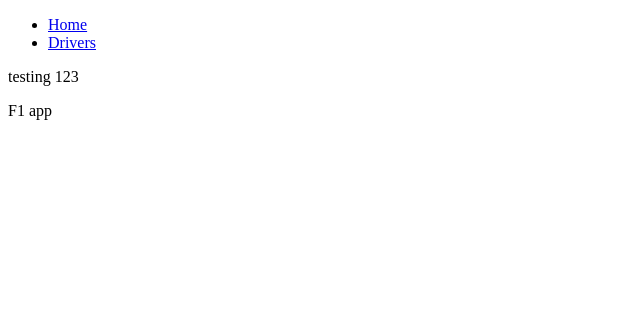
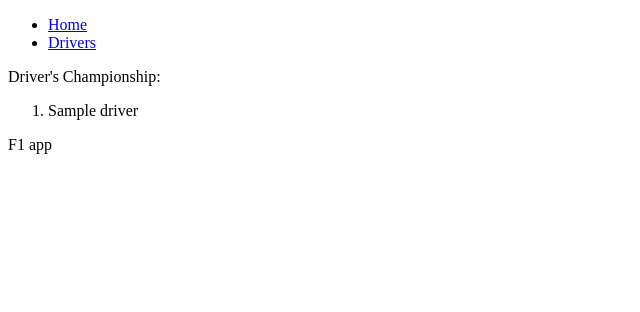
Before and after one commit to OhmniD/CodeClan_Week05_Full_Stack_Solo_Project, a Flask app: page / in a window 1280 px wide. Shown: the top 312 px of the page, without its empty margins (0-640 px from the left). Run offline with Flask 2, Linux system fonts and the light colour scheme; a database or web service that is not in the repository returns one stand-in record (values such as "Sample title"); some libraries are stand-ins or nearby versions.

Commit message:
create ordered list on index page to show driver championship order

```diff
--- a/app.py
+++ b/app.py
@@ -2,13 +2,15 @@ from flask import Flask, render_template
 
 from controllers.drivers_controller import drivers_blueprint
 
+import repositories.driver_repository as driver_repository
 app = Flask(__name__)
 
 app.register_blueprint(drivers_blueprint)
 
 @app.route('/')
 def main():
-    return render_template('index.html')
+    championship = driver_repository.championship_order()
+    return render_template('index.html', championship = championship)
 
 if __name__ == '__main__':
     app.run()
--- a/console.py
+++ b/console.py
@@ -146,4 +146,9 @@ driver_team_repository.save(driver2_team2)
 driver_team_repository.save(driver3_team3)
 driver_team_repository.save(driver3_team4)
 
+championship = driver_repository.championship_order()
+
+for driver in championship:
+    print(driver.__dict__)
+
 pdb.set_trace()
--- a/repositories/driver_repository.py
+++ b/repositories/driver_repository.py
@@ -64,3 +64,15 @@ def team(driver):
         teams.append(team)
 
     return teams
+
+def championship_order():
+    drivers = []
+
+    sql = "SELECT * FROM drivers WHERE is_reserve IS NOT True ORDER BY championship_points DESC"
+    results = run_sql(sql)
+
+    for row in results:
+        driver = Driver(row['name'], row['nationality'], row['championship_points'], row['car_number'], row['is_reserve'], row['picture_url'], row['id'])
+        drivers.append(driver)
+
+    return drivers
--- a/templates/index.html
+++ b/templates/index.html
@@ -2,6 +2,13 @@
 
 {% block content %}
 
-<p>testing 123</p>
+<section>
+    <p>Driver's Championship:</p>
+    <ol>
+        {% for driver in championship %}
+        <li>{{ driver.name }}</li>
+        {% endfor %}
+    </ol>
+</section>
 
 {% endblock %}
```
Also changed, not shown: controllers/drivers_controller.py (+6 -2 lines), .VSCodeCounter/2021-06-05_15-45-29/details.md (added), .VSCodeCounter/2021-06-05_15-45-29/results.csv (added), .VSCodeCounter/2021-06-05_15-45-29/results.md (added), .VSCodeCounter/2021-06-05_15-45-29/results.txt (added).
